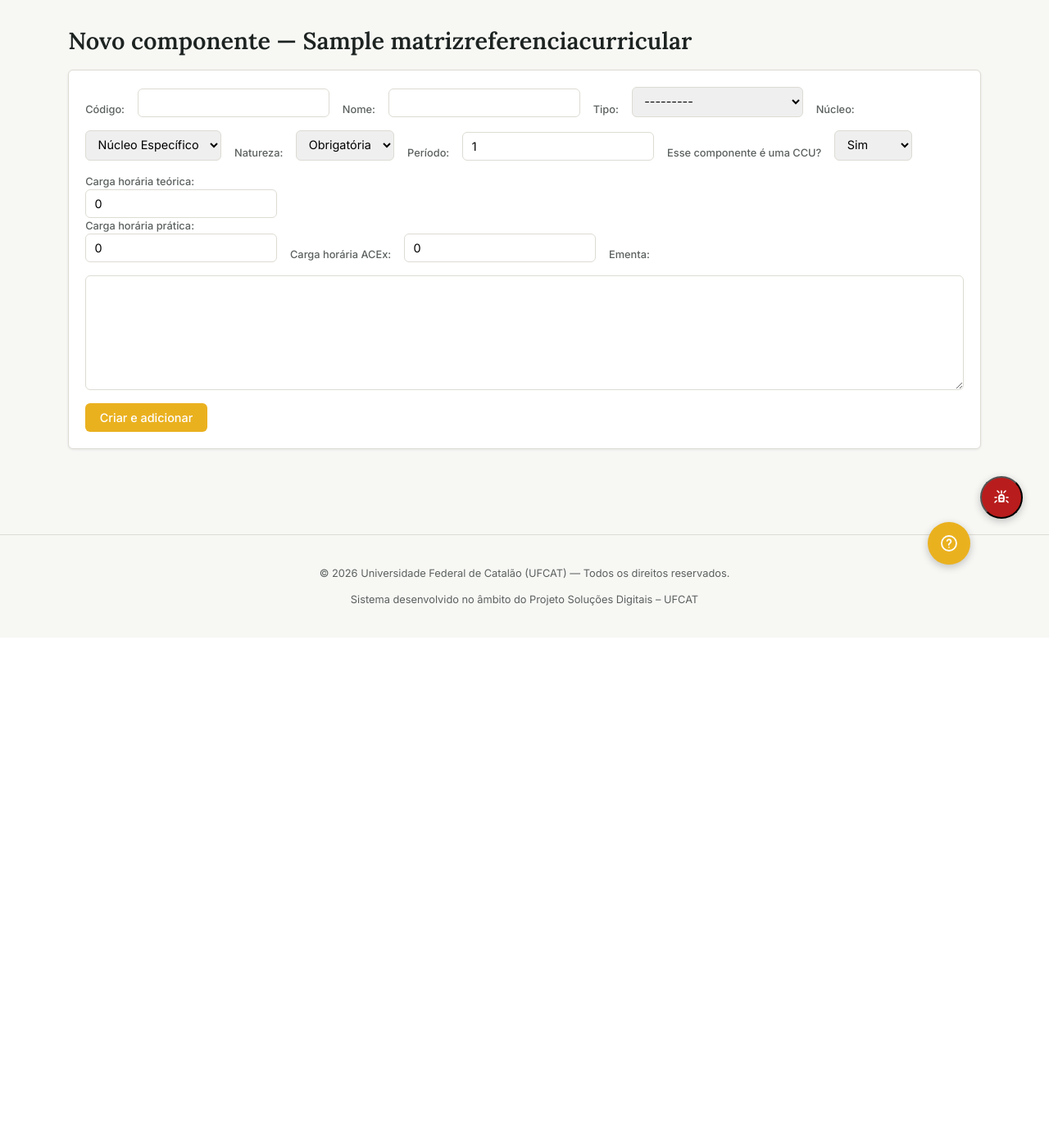
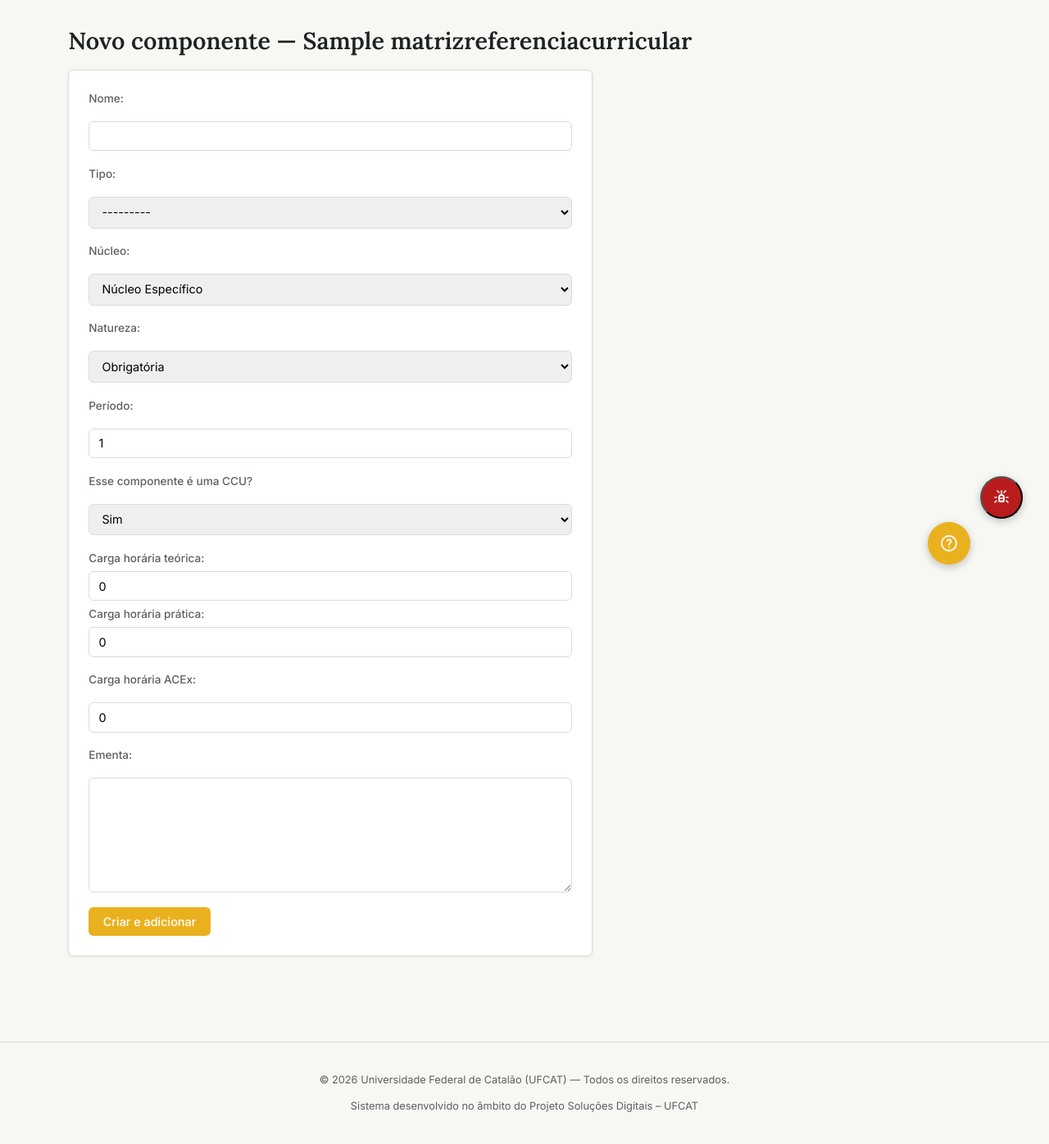
Before and after one commit to gab99999/Sistema_PPC, a Django app: page /matrizes-referencia/1/novo-componente/ in a window 1280 px wide. Shown: the part 79-1475 px from the top of the page at 82% size. Before the commit the page ends 818 px from the top, so only its background shows below. Run offline with Django 5.2, Linux system fonts and the light colour scheme; a user stored in the database is signed in; tables that the repository leaves empty hold one stand-in row (values such as "Sample post"); some libraries are stand-ins or nearby versions.

Commit message:
Css e tirei código dos forms

```diff
--- a/code/ppc/forms.py
+++ b/code/ppc/forms.py
@@ -158,7 +158,7 @@ class ComponenteCurricularForm(forms.ModelForm):
     class Meta:
         model = ComponenteCurricular
         fields = [
-            'codigo', 'nome', 'tipo', 'ccu',
+            'nome', 'tipo', 'ccu',
             'carga_horaria_teorica', 'carga_horaria_pratica',
             'carga_horaria_estudante', 'carga_horaria_professor', 'carga_horaria_acex',
             'unidade_academica_componente', 'ementa',
--- a/code/ppc/static/ppc/style.css
+++ b/code/ppc/static/ppc/style.css
@@ -650,6 +650,73 @@ h3 {
     resize: vertical;
 }
 
+/* ==========================================================
+   Formulário empilhado (um campo embaixo do outro)
+   ========================================================== */
+
+.form-empilhado {
+    display: flex;
+    flex-direction: column;
+    gap: 1.1rem;
+    max-width: 640px;
+    background-color: var(--cor-superficie);
+    border: 1px solid var(--cor-borda);
+    border-radius: var(--raio);
+    box-shadow: var(--sombra);
+    padding: 1.5rem;
+    margin-bottom: 1.5rem;
+}
+
+/* cada campo (as_field_group) e os grupos que agrupam campos */
+.form-empilhado > div,
+.form-empilhado .grupo-campos {
+    display: flex;
+    flex-direction: column;
+    gap: 0.35rem;
+}
+
+.form-empilhado label {
+    font-size: 0.85rem;
+    font-weight: 500;
+    color: var(--cor-texto-suave);
+}
+
+.form-empilhado input[type="text"],
+.form-empilhado input[type="number"],
+.form-empilhado select,
+.form-empilhado textarea {
+    width: 100%;
+    box-sizing: border-box;
+    padding: 0.55rem 0.7rem;
+    border: 1px solid var(--cor-borda);
+    border-radius: var(--raio);
+    font-family: var(--fonte-corpo);
+    font-size: 0.9rem;
+}
+
+.form-empilhado textarea {
+    min-height: 140px;
+    resize: vertical;
+}
+
+.form-empilhado .helptext,
+.form-empilhado .ajuda-campo {
+    font-size: 0.78rem;
+    color: var(--cor-texto-suave);
+}
+
+.form-empilhado .errorlist {
+    list-style: none;
+    margin: 0;
+    padding: 0;
+    font-size: 0.8rem;
+    color: #b91c1c;
+}
+
+.form-empilhado .btn {
+    align-self: flex-start;
+}
+
 #status-salvamento-matriz {
     display: inline-block;
     font-size: 0.85rem;
--- a/code/ppc/templates/ppc/matrizes_referencia/criar_componente.html
+++ b/code/ppc/templates/ppc/matrizes_referencia/criar_componente.html
@@ -2,11 +2,11 @@
 {% block content %}
 <h1>Novo componente — {{ matriz }}</h1>
 
-<form method="post" class="form-vinculo-matriz">
+<form method="post" class="form-empilhado">
   {% csrf_token %}
   {{ form.non_field_errors }}
 
-  {{ form.codigo.as_field_group }}
+
   {{ form.nome.as_field_group }}
   {{ form.tipo.as_field_group }}
   {{ form.nucleo.as_field_group }}
@@ -15,12 +15,12 @@
   {{ form.periodo.as_field_group }}
   {{ form.ccu.as_field_group }}
 
-  <div id="grupo-carga-padrao">
+  <div id="grupo-carga-padrao" class="grupo-campos">
     {{ form.carga_horaria_teorica.as_field_group }}
     {{ form.carga_horaria_pratica.as_field_group }}
   </div>
 
-  <div id="grupo-carga-atividade" style="display:none;">
+  <div id="grupo-carga-atividade" class="grupo-campos" style="display:none;">
     {{ form.carga_horaria_estudante.as_field_group }}
     {{ form.carga_horaria_professor.as_field_group }}
     <span class="ajuda-campo">A carga do professor não pode passar da carga do estudante — só a do estudante entra na carga horária total.</span>
@@ -42,8 +42,8 @@ const grupoAtividade = document.getElementById("grupo-carga-atividade");
 
 function atualizarGrupos() {
     const ehAtividade = campoTipo.value === "atividade";
-    grupoPadrao.style.display = ehAtividade ? "none" : "block";
-    grupoAtividade.style.display = ehAtividade ? "block" : "none";
+    grupoPadrao.style.display = ehAtividade ? "none" : "";
+    grupoAtividade.style.display = ehAtividade ? "" : "none";
 }
 
 function atualizarNatureza() {
```
